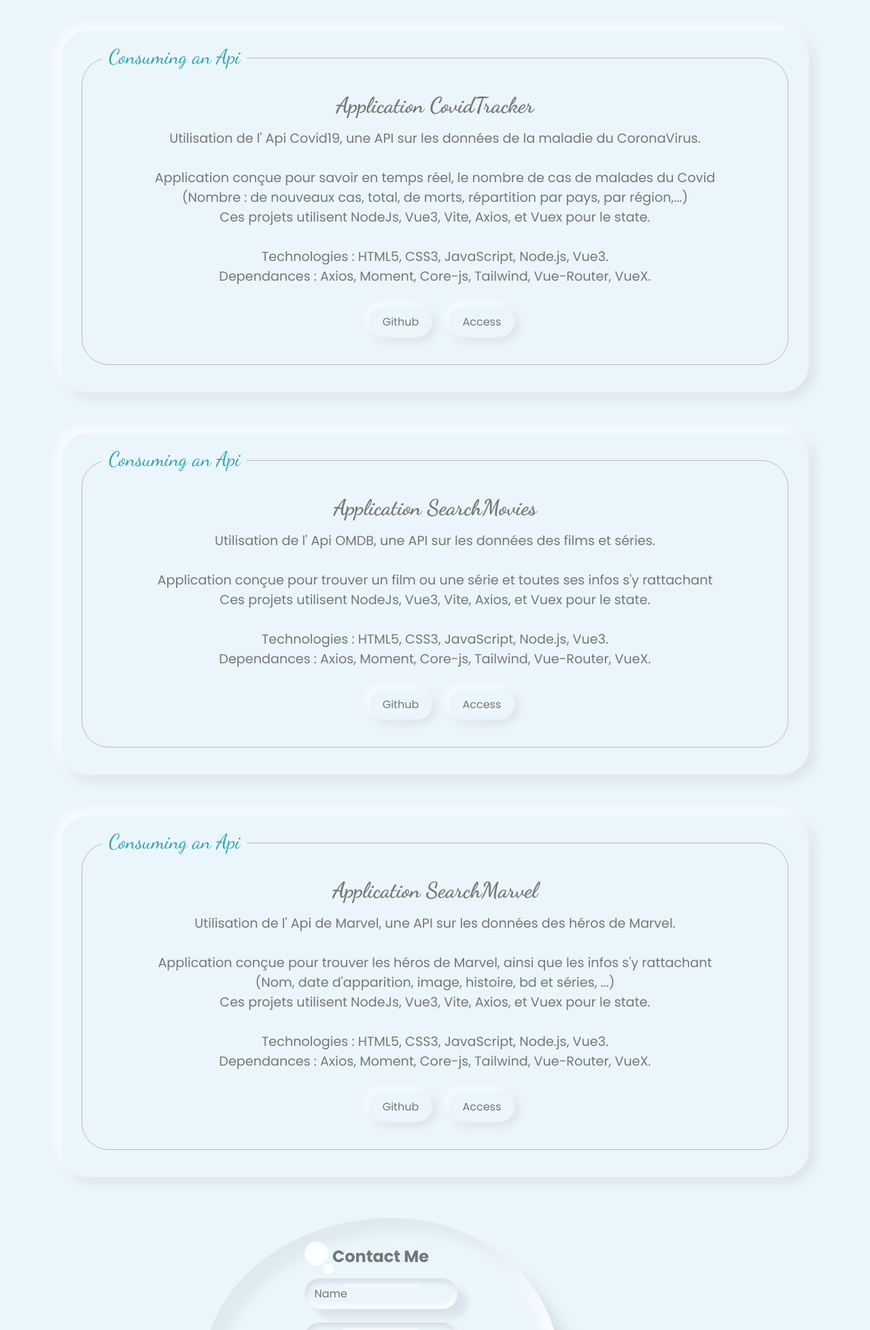
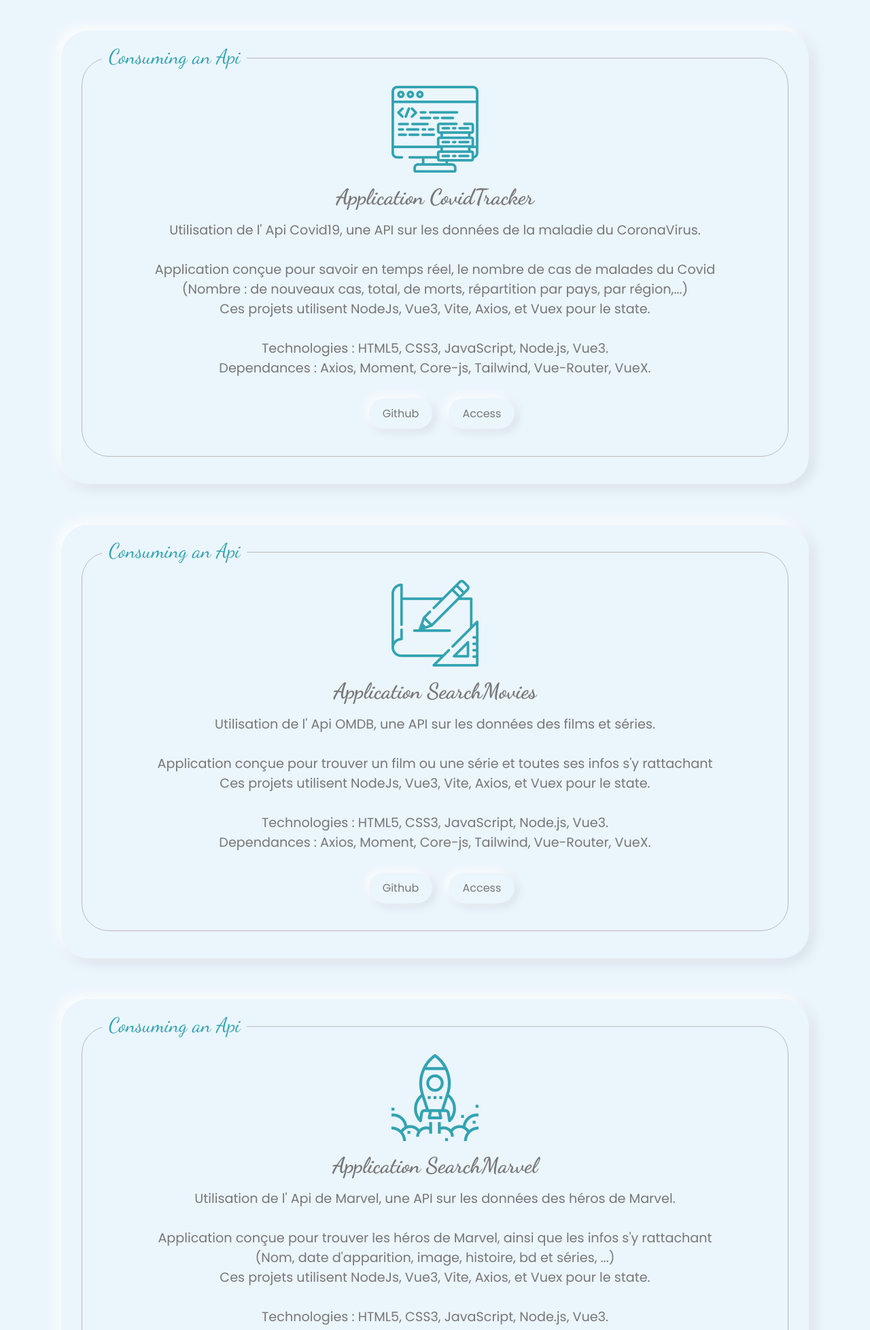
Before and after one commit to 100sue/dev-cardNeutwo, a plain HTML site: page index.html in a window 1280 px wide. Shown: the part 840-2797 px from the top of the page at 68% size. Drawn offline with Linux system fonts and the light colour scheme.

Commit message:
changement img

```diff
--- a/index.html
+++ b/index.html
@@ -15,7 +15,7 @@
         <div class="container">
             <div class="card">
                 <div class="imgBX">
-                    <img src="images/design.png" alt="">
+                    <img src="images/code.png" alt="">
                 </div>
                 <div class="contentBx">
                     <h2>App CovidTracker</h2>
@@ -66,6 +66,9 @@
             <div class="explication">
                 <div class="card2">
                     <div class="box">
+                        <div class="imgBX">
+                            <img src="images/code.png" alt="">
+                        </div>
                         <h5 id="sevn">Application CovidTracker</h5>
                         <p>Utilisation de l' Api Covid19, une API sur les données de la maladie du CoronaVirus. <br><br>
                             Application conçue pour savoir en temps réel, le nombre de cas de malades du Covid <br>
@@ -80,6 +83,9 @@
                 </div>
                 <div class="card2">
                     <div class="box">
+                        <div class="imgBX">
+                            <img src="images/design.png" alt="">
+                        </div>
                         <h5 id="mevn">Application SearchMovies</h5>
                         <p>Utilisation de l' Api OMDB, une API sur les données des films et séries. <br><br>
                         Application conçue pour trouver un film ou une série et toutes ses infos s'y rattachant <br>
@@ -93,6 +99,9 @@
                 </div>
                 <div class="card2">
                     <div class="box">
+                        <div class="imgBX">
+                            <img src="images/launch.png" alt="">
+                        </div>
                         <h5 id="api">Application SearchMarvel</h5>
                         <p>Utilisation de l' Api de Marvel, une API sur les données des héros de Marvel. <br><br>
                         Application conçue pour trouver les héros de Marvel, ainsi que les infos s'y rattachant <br>
--- a/style.css
+++ b/style.css
@@ -254,6 +254,7 @@ ul {
     background-color: #ebf5fc;
     color: #32A3B1;
 }
+
 .explication h5 {
     color: #777;
     font-size: 2em;
```
Also changed, not shown: images/covid.png (added), images/icon2.png (added), images/icon21.png (added), images/icon6.png (added).
